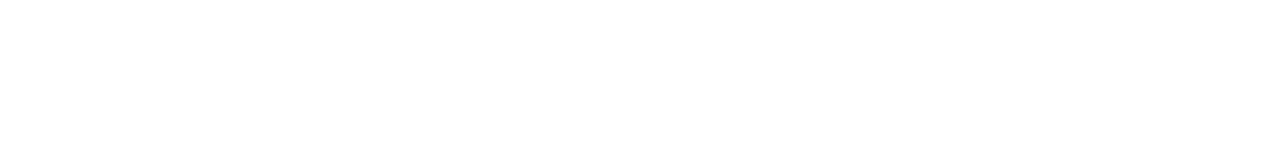
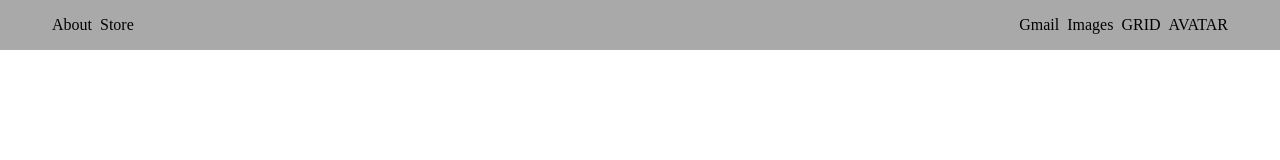
Before and after one commit to shawnanuptra/google-homepage, a plain HTML site: page index.html in a window 1280 px wide. Drawn offline with Linux system fonts and the light colour scheme.

Commit message:
added logo.png to dir wireframe of <nav>

```diff
--- a/index.html
+++ b/index.html
@@ -4,10 +4,24 @@
 		<meta charset="UTF-8" />
 		<meta name="viewport" content="width=device-width, initial-scale=1.0" />
 		<title>Google</title>
+		<link rel="stylesheet" href="style.css" />
 	</head>
 	<body>
-		<header></header>
-		<main></main>
-		<footer></footer>
+		<div class="bodyPadding">
+			<nav class="myNav">
+				<div class="myNavGroup">
+					<div><a>About</a></div>
+					<div><a>Store</a></div>
+				</div>
+				<div class="myNavGroup">
+					<div><a>Gmail</a></div>
+					<div><a>Images</a></div>
+					<div>GRID</div>
+					<div>AVATAR</div>
+				</div>
+			</nav>
+			<main></main>
+			<footer></footer>
+		</div>
 	</body>
 </html>
--- a/style.css
+++ b/style.css
@@ -0,0 +1,23 @@
+body {
+	padding: 0;
+	margin: 0;
+}
+.bodyPadding {
+	background-color: darkgrey;
+	padding: 0 3rem;
+}
+
+.myNav {
+	display: flex;
+	flex-direction: row;
+	justify-content: space-between;
+}
+
+.myNavGroup {
+	display: flex;
+	flex-direction: row;
+}
+
+.myNavGroup > div {
+	padding: 1rem 0.25rem;
+}
```
Also changed, not shown: logo.png (added).
